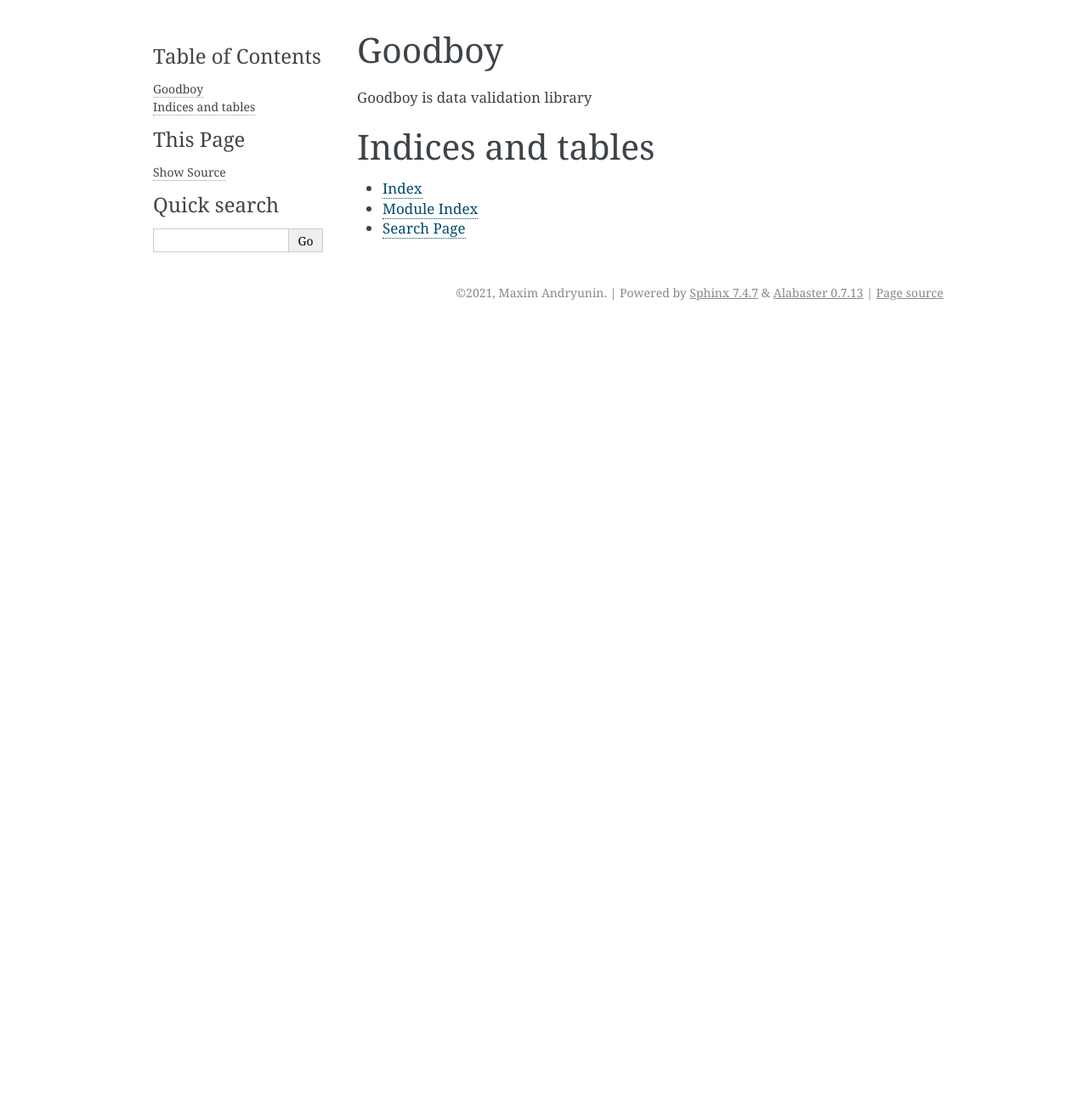
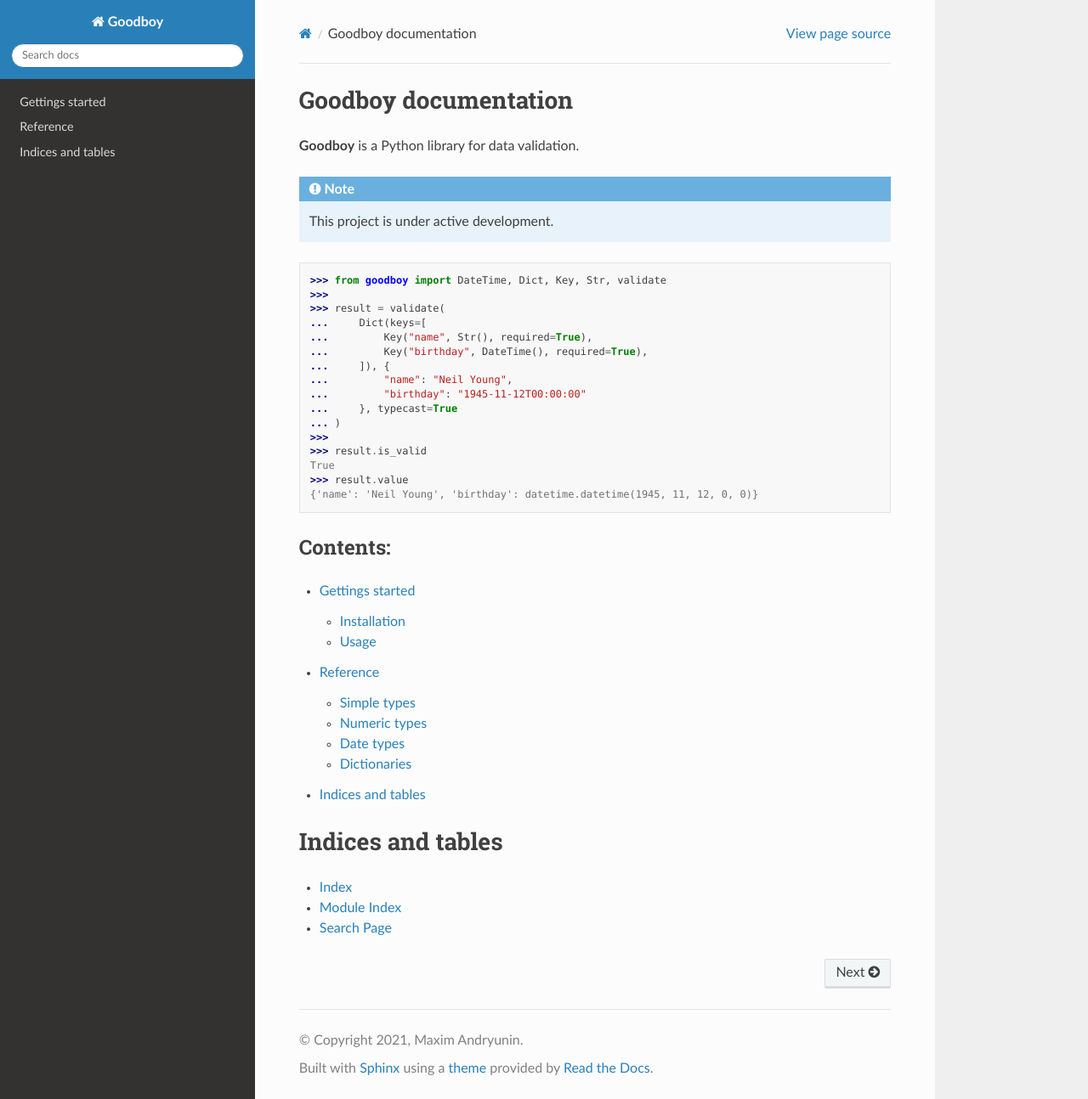
Before and after one commit to andryunin/goodboy, a Sphinx documentation site: the page built from docs/index.rst, in a window 1280 px wide and 1294 px high. Shown: the whole window at 85% size. Built offline with Sphinx 7.4.7 and the Read the Docs theme 2.0.0, drawn with Linux system fonts in a browser that asks for light colours.

Commit message:
docs: initial documentation structure

```diff
--- a/docs/conf.py
+++ b/docs/conf.py
@@ -44,8 +44,12 @@
 
 # The theme to use for HTML and HTML Help pages.  See the documentation for
 # a list of builtin themes.
-#
-html_theme = "alabaster"
+try:
+    import sphinx_rtd_theme  # noqa
+except ImportError:
+    html_theme = "default"
+else:
+    html_theme = "sphinx_rtd_theme"
 
 # Add any paths that contain custom static files (such as style sheets) here,
 # relative to this directory. They are copied after the builtin static files,
--- /dev/null
+++ b/docs/getting-started.rst
@@ -0,0 +1,18 @@
+.. reference
+
+Gettings started
+================
+
+Installation
+------------
+
+To use Goodboy, first install it using pip:
+
+.. code-block:: console
+
+   $ pip install lumache
+
+Usage
+-----
+
+TODO
--- a/docs/index.rst
+++ b/docs/index.rst
@@ -1,14 +1,40 @@
 .. Goodboy
 
-Goodboy
-=======
+Goodboy documentation
+=====================
 
-Goodboy is data validation library
+**Goodboy** is a Python library for data validation.
+
+.. note::
+   This project is under active development.
+
+.. code-block:: python
+
+   >>> from goodboy import DateTime, Dict, Key, Str, validate
+   >>>
+   >>> result = validate(
+   ...     Dict(keys=[
+   ...         Key("name", Str(), required=True),
+   ...         Key("birthday", DateTime(), required=True),
+   ...     ]), {
+   ...         "name": "Neil Young",
+   ...         "birthday": "1945-11-12T00:00:00"
+   ...     }, typecast=True
+   ... )
+   >>>
+   >>> result.is_valid
+   True
+   >>> result.value
+   {'name': 'Neil Young', 'birthday': datetime.datetime(1945, 11, 12, 0, 0)}
+
+Contents:
+---------
 
 .. toctree::
    :maxdepth: 2
-   :caption: Contents:
 
+   getting-started
+   reference
 
 
 Indices and tables
--- /dev/null
+++ b/docs/reference.rst
@@ -0,0 +1,33 @@
+.. reference
+
+Reference
+=========
+
+Simple types
+------------
+.. autoclass:: goodboy.Str
+.. autoclass:: goodboy.AnyType
+
+Numeric types
+-------------
+.. autoclass:: goodboy.Int
+.. autoclass:: goodboy.Float
+
+Date types
+----------
+.. autoclass:: goodboy.Date
+.. autoclass:: goodboy.DateTime
+
+Dictionaries
+------------
+.. autoclass:: goodboy.Dict
+.. autoclass:: goodboy.Key
+
+
+
+Indices and tables
+==================
+
+* :ref:`genindex`
+* :ref:`modindex`
+* :ref:`search`
```
Also changed, not shown: 1 other file.
